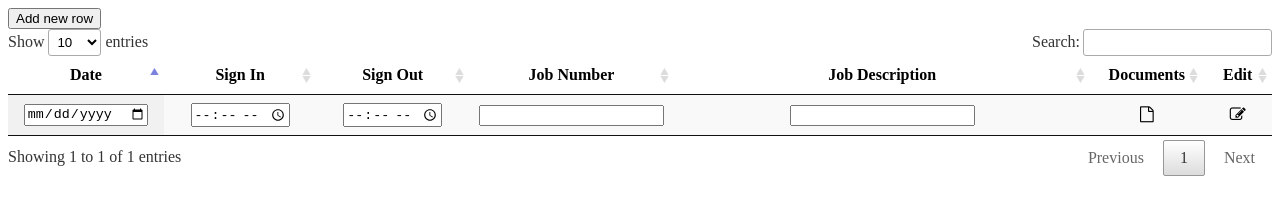
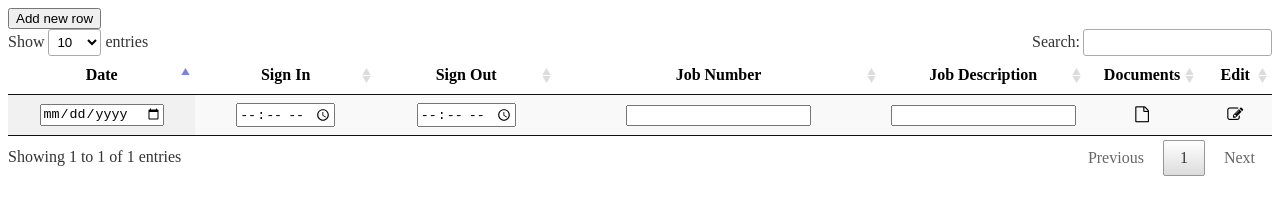
Before and after one commit to bottomleya/timesheet, a plain HTML site: page index.html in a window 1280 px wide. Drawn offline with Linux system fonts and the light colour scheme.

Commit message:
Update index.html

```diff
--- a/index.html
+++ b/index.html
@@ -32,7 +32,7 @@ $(document).ready(function() {
         columns: [
             {   data: "Date",
                 title: "Date",
-                width: "700px",
+                width: "300px",
                 render: function(data, type, row) {
                     if (type === "display") {
                         return '<input  type="date" placeholder="" name="Date">';
@@ -42,7 +42,7 @@ $(document).ready(function() {
             },
             {   data: "Sign In",
                 title: "Sign In",
-                width: "700px",
+                width: "300px",
                 render: function(data, type, row) {
                     if (type === "display") {
                         return '<input  type="time" placeholder="" name="Sign In">';
@@ -52,7 +52,7 @@ $(document).ready(function() {
             },
             {   data: "Sign Out",
                 title: "Sign Out",
-                width: "700px",
+                width: "300px",
                 render: function(data, type, row) {
                     if (type === "display") {
                         return '<input  type="time" placeholder="" name="Sign Out">';
@@ -62,7 +62,7 @@ $(document).ready(function() {
             },
             {   data: "Job Number",
                 title: "Job Number",
-                width: "700px",
+                width: "600px",
                 render: function(data, type, row) {
                     if (type === "display") {
                         return '<input  type="text" placeholder="" name="Job Number">';
@@ -72,7 +72,7 @@ $(document).ready(function() {
             },
             {   data: "Job Description",
                 title: "Job Description",
-                width: "2500px",
+                width: "auto",
                 render: function(data, type, row) {
                     if (type === "display") {
                         return '<input  type="text" placeholder="" name="Job Description">';
```
